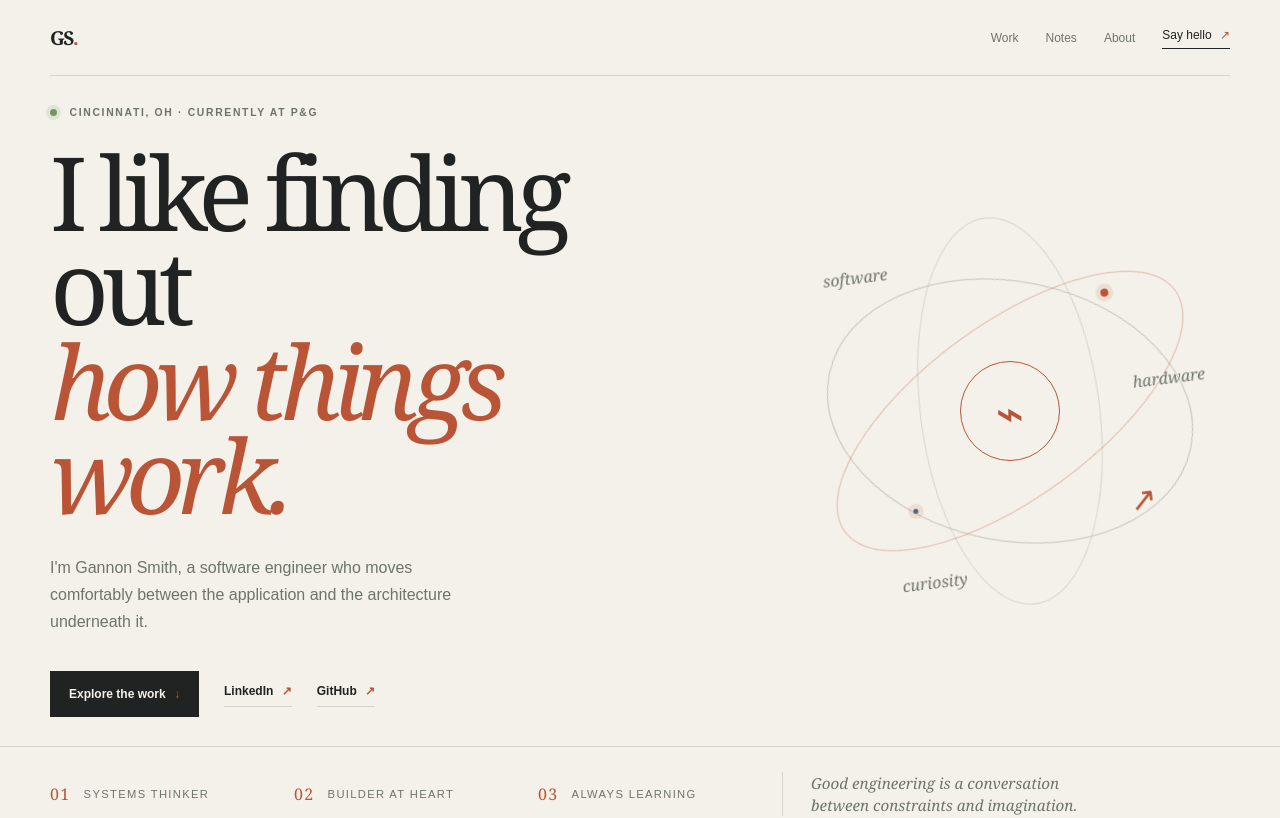
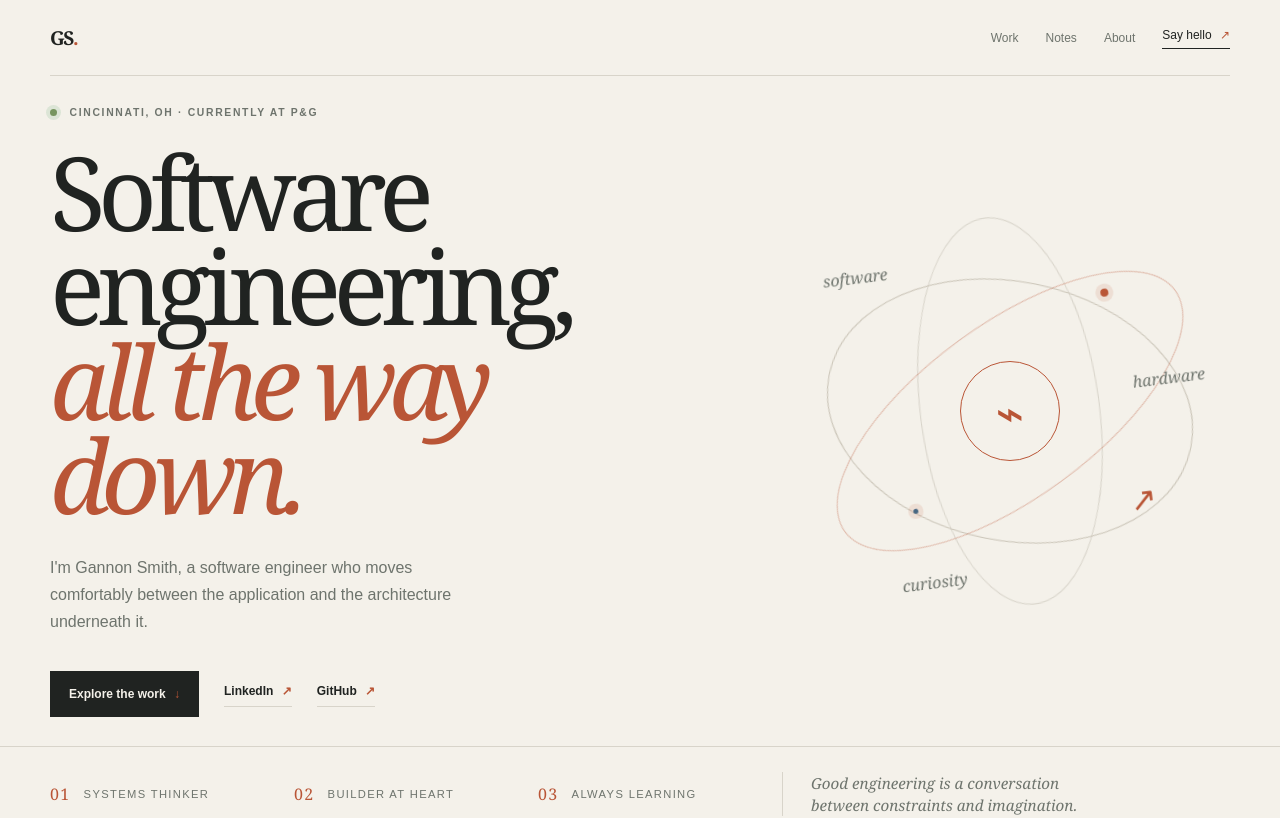
Before and after one commit to gannonsmith/gannonsmith.github.io, a Next.js app: page / in a window 1280 px wide. Shown: the top 818 px of the page. Built offline with nearby package versions, Linux system fonts and the light colour scheme.

Commit message:
Refine portfolio hero headline

```diff
--- a/src/app/page.tsx
+++ b/src/app/page.tsx
@@ -59,7 +59,7 @@ export default function Portfolio() {
       <section id="top" className="hero section-wrap">
         <div className="hero-copy">
           <p className="eyebrow"><span className="status-dot" /> Cincinnati, OH · currently at P&amp;G</p>
-          <h1>I like finding out<br /><em>how things work.</em></h1>
+          <h1>Software engineering,<br /><em>all the way down.</em></h1>
           <p className="hero-intro">I&apos;m Gannon Smith, a software engineer who moves comfortably between the application and the architecture underneath it.</p>
           <div className="hero-actions">
             <a className="button button-dark" href="#work">Explore the work <span>↓</span></a>
```
